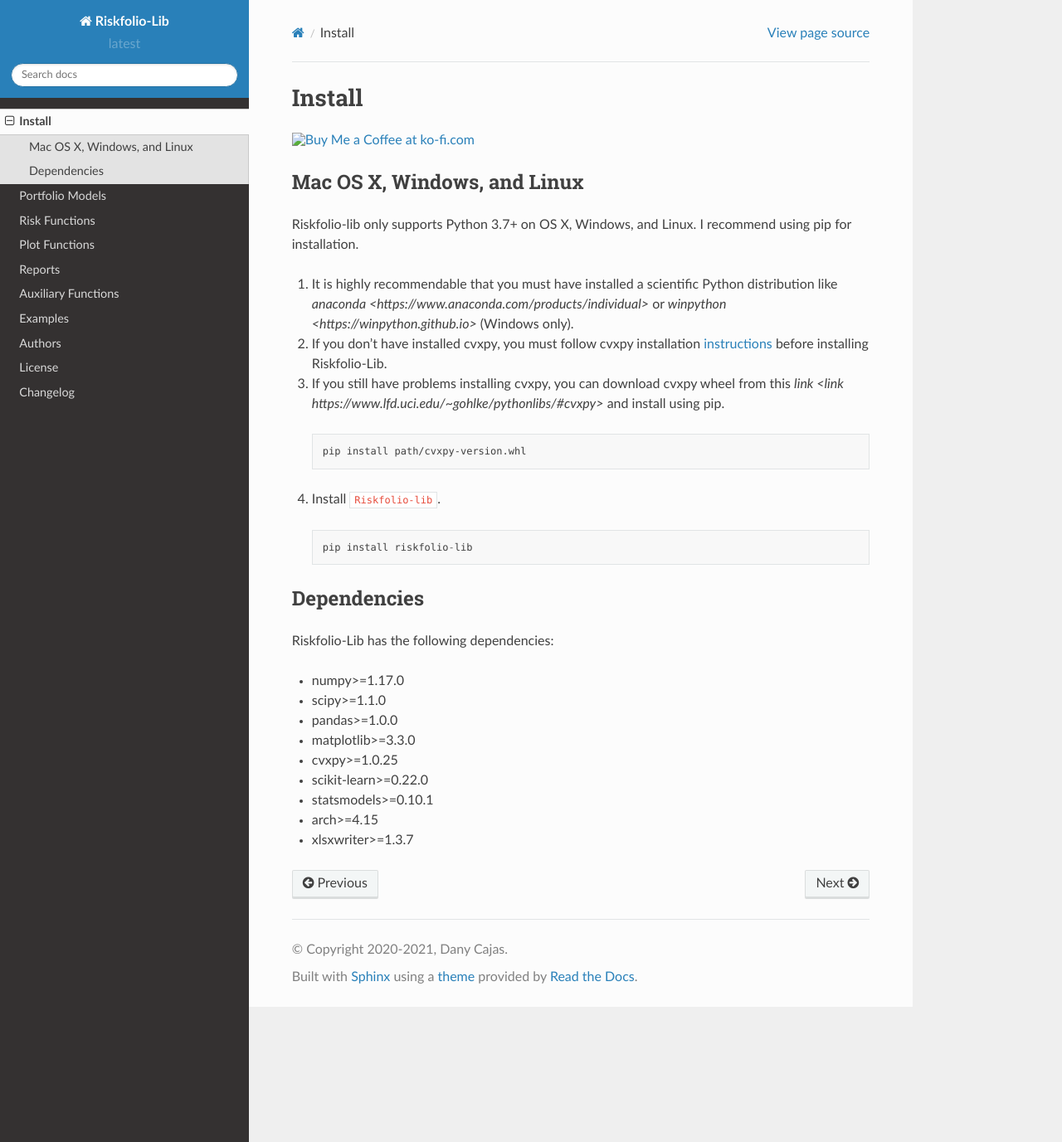
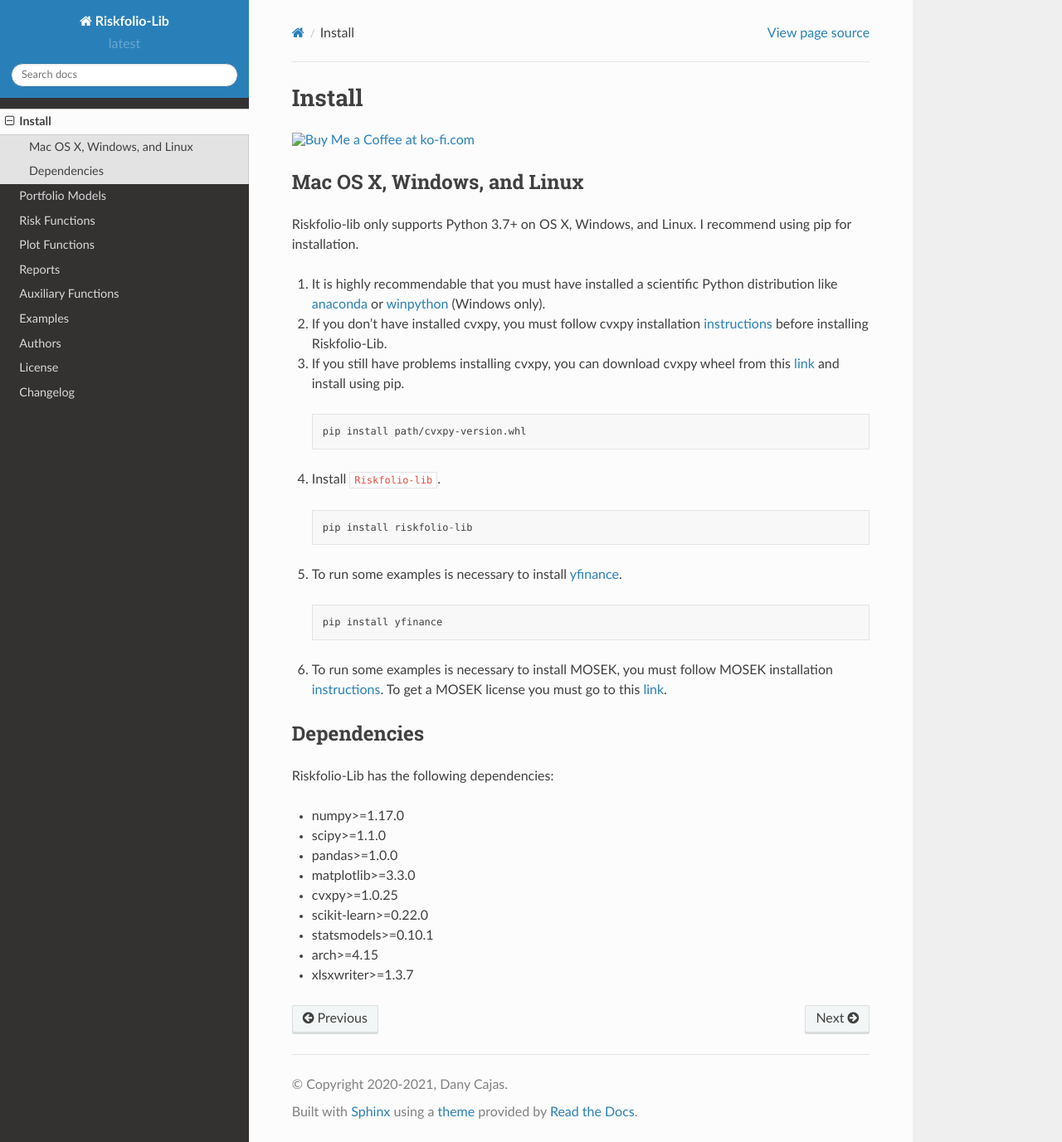
Before and after one commit to dcajasn/Riskfolio-Lib, a Sphinx documentation site: the page built from docs/source/install.rst, in a window 1280 px wide and 1377 px high. Shown: the whole window at 83% size. Built offline with Sphinx 7.4.7 and the Read the Docs theme 2.0.0, drawn with Linux system fonts in a browser that asks for light colours; pages that are not in the unit, such as notebooks, are missing from menus.

Commit message:
Update install docs
Additional requirements to run examples.

```diff
--- a/docs/source/install.rst
+++ b/docs/source/install.rst
@@ -12,11 +12,11 @@ Mac OS X, Windows, and Linux
 Riskfolio-lib only supports Python 3.7+ on OS X, Windows, and Linux. I recommend
 using pip for installation.
 
-1. It is highly recommendable that you must have installed a scientific Python distribution like `anaconda <https://www.anaconda.com/products/individual>` or `winpython <https://winpython.github.io>` (Windows only).
+1. It is highly recommendable that you must have installed a scientific Python distribution like `anaconda <https://www.anaconda.com/products/individual>`_ or `winpython <https://winpython.github.io>`_ (Windows only).
 
 2. If you don't have installed cvxpy, you must follow cvxpy installation `instructions <https://www.cvxpy.org/install/index.html>`_ before installing Riskfolio-Lib.
 
-3. If you still have problems installing cvxpy, you can download cvxpy wheel from this `link <link https://www.lfd.uci.edu/~gohlke/pythonlibs/#cvxpy>` and install using pip.
+3. If you still have problems installing cvxpy, you can download cvxpy wheel from this `link <link https://www.lfd.uci.edu/~gohlke/pythonlibs/#cvxpy>`_ and install using pip.
 
   ::
 
@@ -28,6 +28,16 @@ using pip for installation.
   ::
 
       pip install riskfolio-lib
+
+
+5. To run some examples is necessary to install `yfinance <https://pypi.org/project/yfinance/>`_.
+
+  ::
+
+      pip install yfinance
+
+
+6. To run some examples is necessary to install MOSEK, you must follow MOSEK installation `instructions <https://docs.mosek.com/9.2/install/installation.html>`_. To get a MOSEK license you must go to this `link <https://www.mosek.com/products/academic-licenses/>`_.
 
 
 Dependencies
```
Also changed, not shown: 1 other file.
